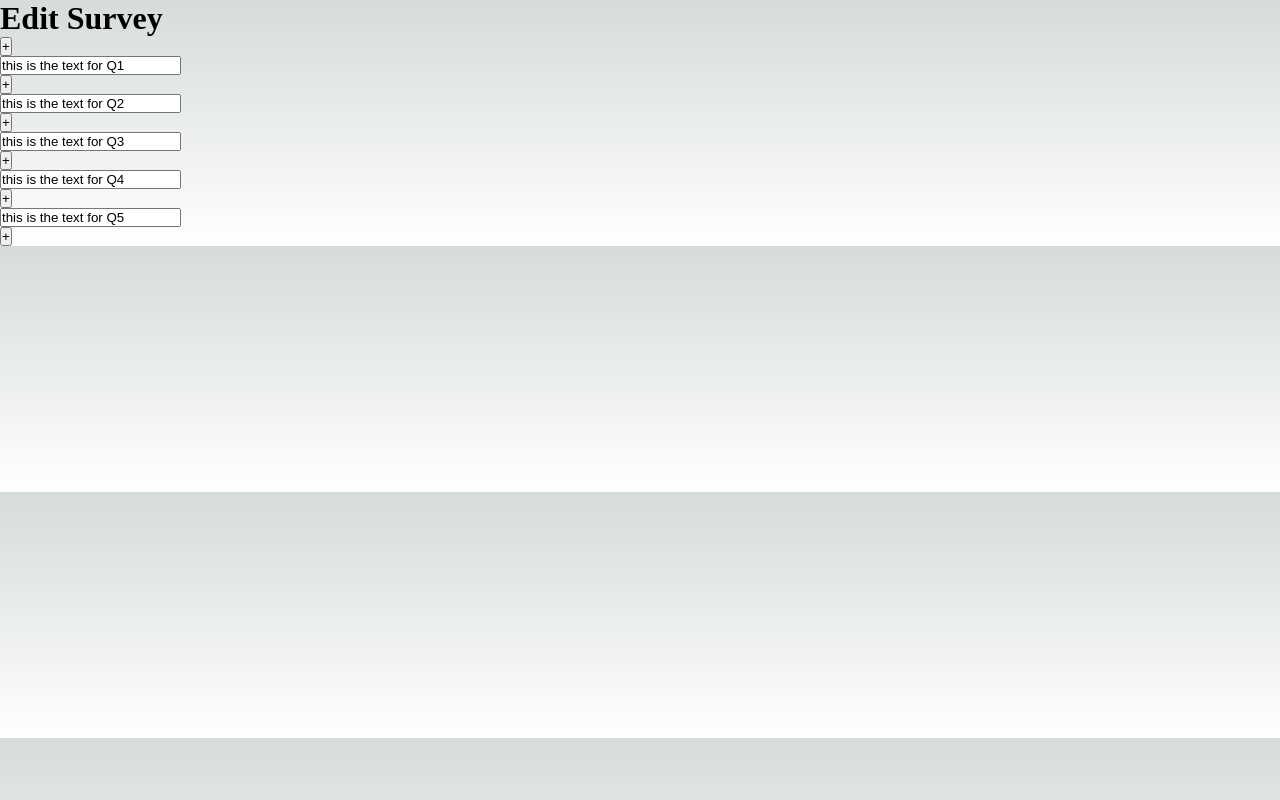
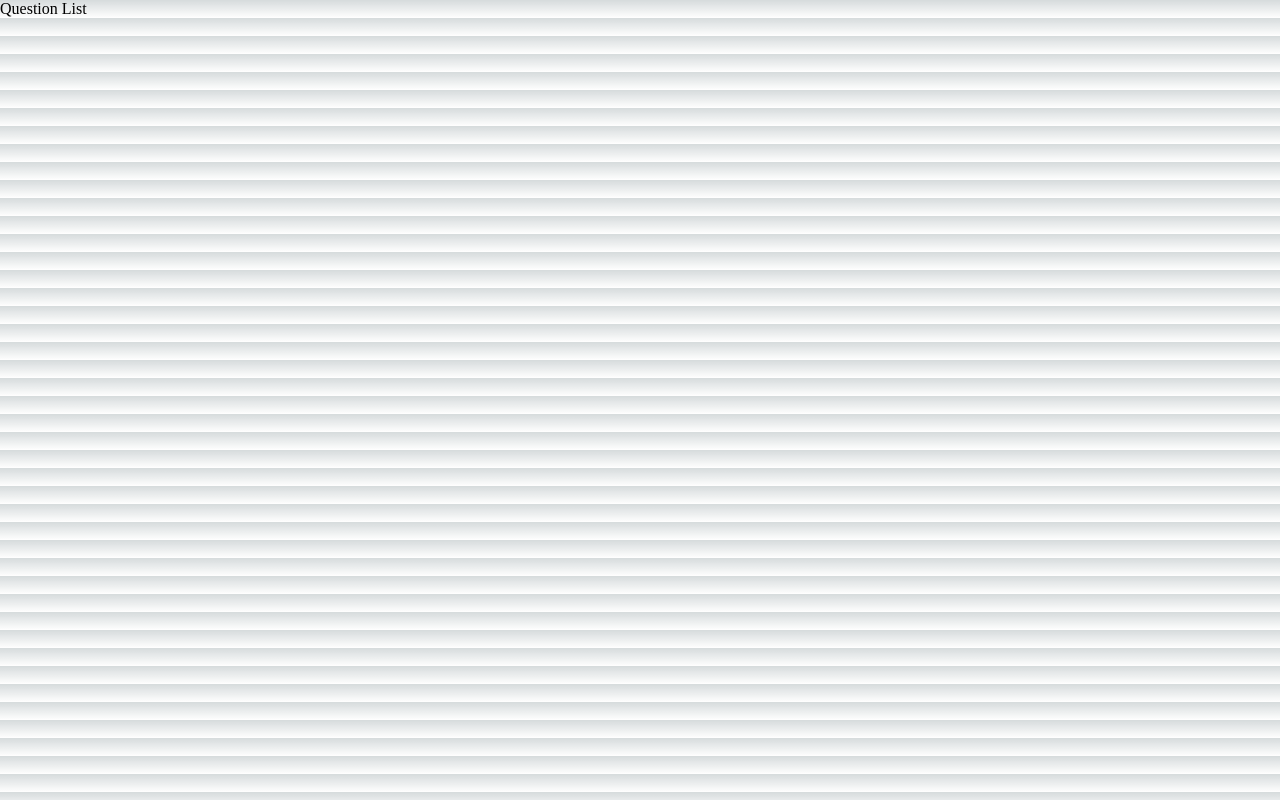
Before and after one commit to klalicki/mini-survey, a Next.js app: page /edit in a window 1280 px wide. Built offline with nearby package versions, Linux system fonts and the light colour scheme.

Commit message:
sets up Context for questionList

```diff
--- a/components/EditQuestion/EditQuestion.tsx
+++ b/components/EditQuestion/EditQuestion.tsx
@@ -1,4 +1,4 @@
-import { SurveyQuestion } from "@/pages/edit";
+import { SurveyQuestion } from "@/types/QuestionTypes";
 import { useEffect, useState } from "react";
 
 const EditQuestion = ({
--- /dev/null
+++ b/components/QuestionList/QuestionList.tsx
@@ -0,0 +1,5 @@
+const QuestionList = () => {
+  return <div>Question List</div>;
+};
+
+export default QuestionList;
--- /dev/null
+++ b/contexts/QuestionListContext.tsx
@@ -0,0 +1,40 @@
+import { PropsWithChildren, createContext, useContext, useState } from "react";
+import {
+  SurveyQuestion,
+  CreateBlankSurveyQuestion,
+} from "@/types/QuestionTypes";
+
+type QuestionListContextValues = {
+  QuestionList: SurveyQuestion[];
+  addBlankQuestion: Function;
+};
+export const QuestionListContext = createContext({});
+const QuestionListWrapper = (props: PropsWithChildren) => {
+  const [questionList, setQuestionList] = useState([
+    CreateBlankSurveyQuestion(),
+  ]);
+
+  /**
+   * The function `addBlankQuestion` adds a blank survey question to the question list.
+   * @param {number} [index] - The `index` parameter is an optional parameter of type `number`. It is
+   * used to specify the position at which the new question should be inserted in the `questionList`
+   * array. If the `index` parameter is provided, the new question will be inserted at that position in
+   * the array. If not, the new quetion will be added at the end of the list.
+   */
+  const addBlankQuestion = (index?: number) => {
+    if (index) {
+      const firstSet = [...questionList].slice(0, index);
+      const secondSet = [...questionList].slice(index);
+      setQuestionList([...firstSet, CreateBlankSurveyQuestion(), ...secondSet]);
+    } else {
+      setQuestionList([...questionList, CreateBlankSurveyQuestion()]);
+    }
+  };
+  return (
+    <QuestionListContext.Provider value={{ questionList, addBlankQuestion }}>
+      {props.children}
+    </QuestionListContext.Provider>
+  );
+};
+
+export { QuestionListWrapper };
--- a/pages/edit.tsx
+++ b/pages/edit.tsx
@@ -1,88 +1,11 @@
-import { useState } from "react";
-import EditQuestion from "@/components/EditQuestion/EditQuestion";
-
-export interface SurveyQuestion {
-  type: string;
-  text: string;
-}
-
-export interface MCQuestion extends SurveyQuestion {
-  options: Array<{ id: number; text: string }>;
-}
-
-export type SurveyDataset = {
-  title: string;
-  description: string;
-  questions: Array<SurveyQuestion>;
-};
-
-const sampleData: SurveyDataset = {
-  title: "My Sample Survey",
-  description: "This is the sample data for this component",
-  questions: [
-    { type: "mc", text: "this is the text for Q1" },
-    { type: "mc", text: "this is the text for Q2" },
-
-    { type: "mc", text: "this is the text for Q3" },
-    { type: "mc", text: "this is the text for Q4" },
-    { type: "mc", text: "this is the text for Q5" },
-  ],
-};
-
+import { QuestionListWrapper } from "@/contexts/QuestionListContext";
+import { PropsWithChildren } from "react";
+import QuestionList from "@/components/QuestionList/QuestionList";
 const EditPage = () => {
-  const [surveyData, setSurveyData] = useState(sampleData);
-
-  const addQuestionAtIndex = (index: number) => {
-    const newQuestion = { type: "mc", text: "this is a new question" };
-    const tempQuestions = [...surveyData.questions];
-    const firstHalf = tempQuestions.slice(0, index);
-    const secondHalf = tempQuestions.slice(index);
-    const newQuestions = [...firstHalf, newQuestion, ...secondHalf];
-    console.log(newQuestions);
-
-    setSurveyData({ ...surveyData, questions: newQuestions });
-  };
-
-  const updateQuestion = (questionData: SurveyQuestion, index: number) => {
-    const newQuestions = [...surveyData.questions];
-    newQuestions[index] = questionData;
-    setSurveyData({ ...surveyData, questions: newQuestions });
-  };
-
   return (
-    <div>
-      <h1>Edit Survey</h1>
-      {surveyData.questions.map((questionData, index) => {
-        return (
-          <>
-            <button
-              key={`bt-${index}`}
-              onClick={() => {
-                addQuestionAtIndex(index);
-              }}
-            >
-              +
-            </button>
-            <EditQuestion
-              key={`edit-${index}`}
-              questionData={questionData}
-              update={(newQuestionData: SurveyQuestion) => {
-                updateQuestion(newQuestionData, index);
-              }}
-            />{" "}
-          </>
-        );
-      })}
-      <button
-        className="w-24 h-24"
-        key={`bt-${surveyData.questions.length}`}
-        onClick={() => {
-          addQuestionAtIndex(surveyData.questions.length);
-        }}
-      >
-        +
-      </button>
-    </div>
+    <QuestionListWrapper>
+      <QuestionList></QuestionList>
+    </QuestionListWrapper>
   );
 };
 export default EditPage;
--- /dev/null
+++ b/types/QuestionTypes.ts
@@ -0,0 +1,15 @@
+export interface SurveyQuestion {
+  type: string;
+  text: string;
+  staticID: string;
+}
+
+export const CreateBlankSurveyQuestion = (): SurveyQuestion => {
+  return { type: "", text: "", staticID: Date.now().toString() };
+};
+
+export type SurveyDataset = {
+  title: string;
+  description: string;
+  questions: Array<SurveyQuestion>;
+};
```
